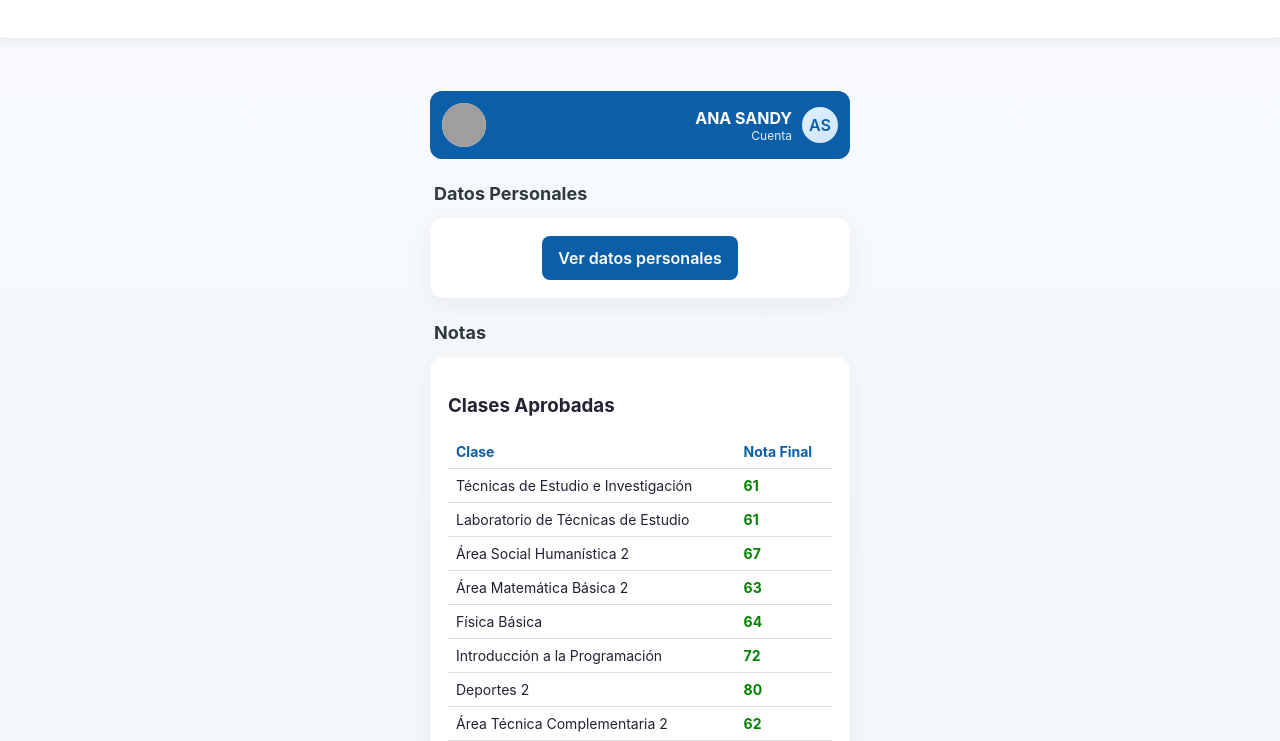
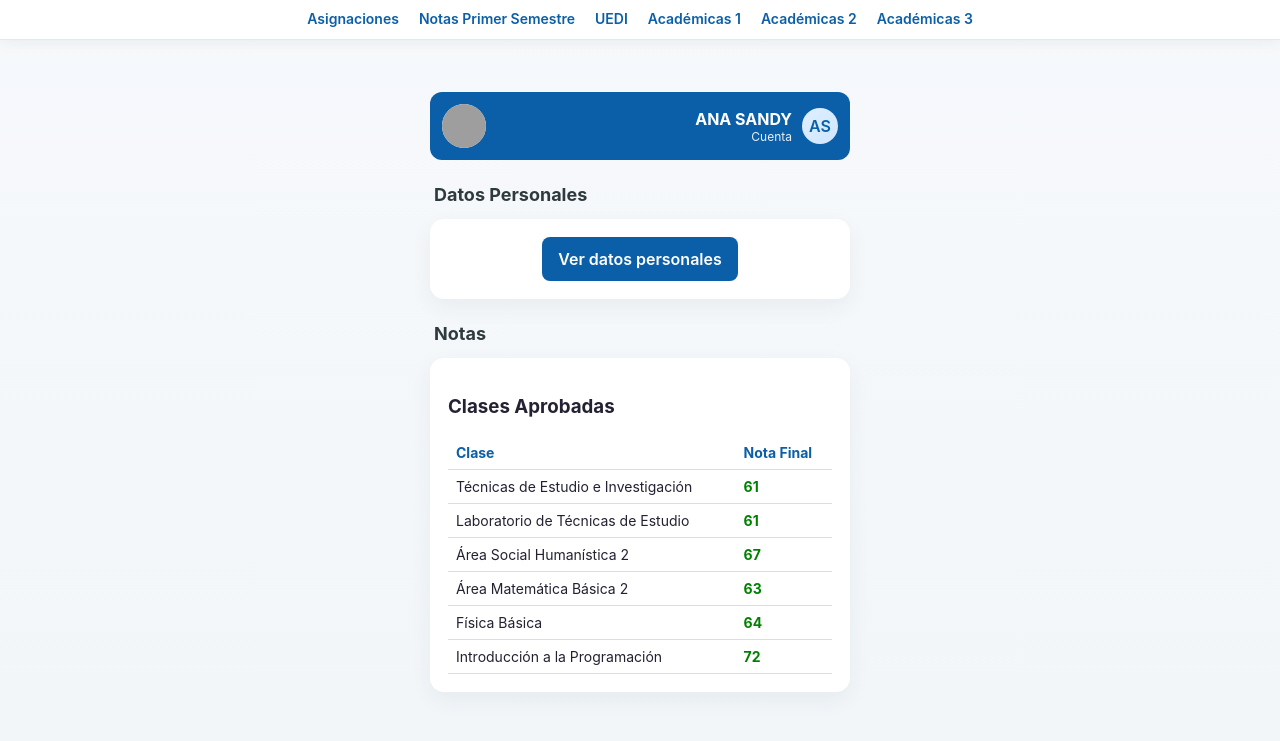
Before and after one commit to MrBlessuwu/marian-regalo, a plain HTML site: page index.html in a window 1280 px wide. Both pictures are taken after a click on the element 835 px from the left and 28 px from the top of the page. Shown: the part 59-800 px from the top of the page. Drawn offline with Linux system fonts and the light colour scheme; grey boxes are pictures that could not be loaded.

Commit message:
Revise menu styles and add navigation links
Updated the menu styles and added links for assignments and academic sections.

```diff
--- a/index.html
+++ b/index.html
@@ -58,16 +58,25 @@
       border-radius:2px;
     }
 
-    /* Menú desplegable */
+    /* Menú desplegable horizontal */
     .menu {
       display:none;
       background:#fff;
       border-top:1px solid #ddd;
-      padding:20px;
+      padding:12px;
       text-align:center;
     }
     .menu.active {
-      display:block;
+      display:flex;
+      flex-direction:row;
+      justify-content:center;
+      gap:20px;
+    }
+    .menu a {
+      text-decoration:none;
+      color:#0b5fa8;
+      font-weight:600;
+      font-size:14px;
     }
 
     .topbar{display:flex; align-items:center; justify-content:space-between; gap:12px; padding:12px; background:var(--blue); border-radius:12px; margin-top:16px;}
@@ -124,7 +133,12 @@
       </div>
     </div>
     <div class="menu">
-      <!-- Menú vacío por ahora -->
+      <a href="error.html">Asignaciones</a>
+      <a href="error.html">Notas Primer Semestre</a>
+      <a href="https://auth.ingenieria.usac.edu.gt/auth/realms/fiusac-general/protocol/openid-connect/auth?client_id=cliente-uedi2025&response_type=code&redirect_uri=https%3A%2F%2Fuedi.ingenieria.usac.edu.gt%2Fcampus%2Fadmin%2Foauth2callback.php&state=%2Fauth%2Foauth2%2Flogin.php%3Fwantsurl%3Dhttps%253A%252F%252Fuedi.ingenieria.usac.edu.gt%252Fcampus%252Fmy%252F%26sesskey%3DCGtNVpcs3a%26id%3D1&scope=openid%20profile%20email%20datos-ingenieria" target="_blank">UEDI</a>
+      <a href="error.html">Académicas 1</a>
+      <a href="error.html">Académicas 2</a>
+      <a href="error.html">Académicas 3</a>
     </div>
   </header>
 
@@ -158,20 +172,4 @@
         <tr><td>Área Social Humanística 2</td><td class="aprobada">67</td></tr>
         <tr><td>Área Matemática Básica 2</td><td class="aprobada">63</td></tr>
         <tr><td>Física Básica</td><td class="aprobada">64</td></tr>
-        <tr><td>Introducción a la Programación</td><td class="aprobada">72</td></tr>
-        <tr><td>Deportes 2</td><td class="aprobada">80</td></tr>
-        <tr><td>Área Técnica Complementaria 2</td><td class="aprobada">62</td></tr>
-      </table>
-    </div>
-
-    <h2 class="section">Exámenes</h2>
-    <div class="card">
-      <h3>Punteos por Clase</h3>
-      <table>
-        <tr><th>Clase</th><th>Examen 1</th><th>Examen 2</th><th>Examen 3</th></tr>
-        <tr><td>Técnicas Estudio</td><td>21</td><td>20</td><td>20</td></tr>
-        <tr><td>Lab Técnicas</td><td>22</td><td>20</td><td>19</td></tr>
-        <tr><td>Social Humanística 2</td><td>20</td><td>21</td><td>20</td></tr>
-        <tr><td>Matemática Básica 2</td><td>21</td><td>20</td><td>22</td></tr>
-        <tr><td>Física Básica</td><td>20</td><td>20</td><td>23</td></tr>
-        <tr><td>Intro Programación</td><td>23</td><td>24</td><td>25</
+        <tr><td>Introducción a la Programación</td><td class="aprobada">72</td></
```
